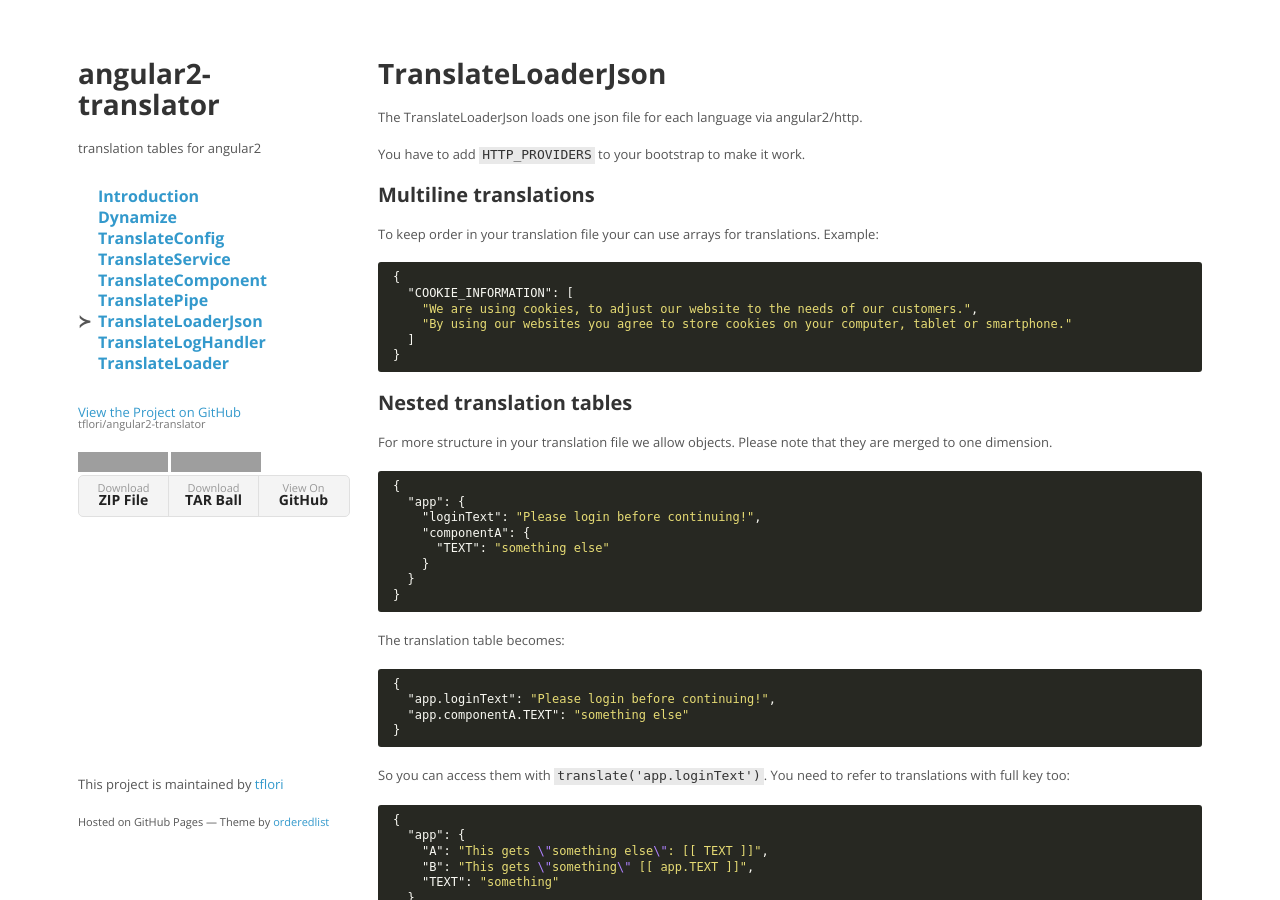
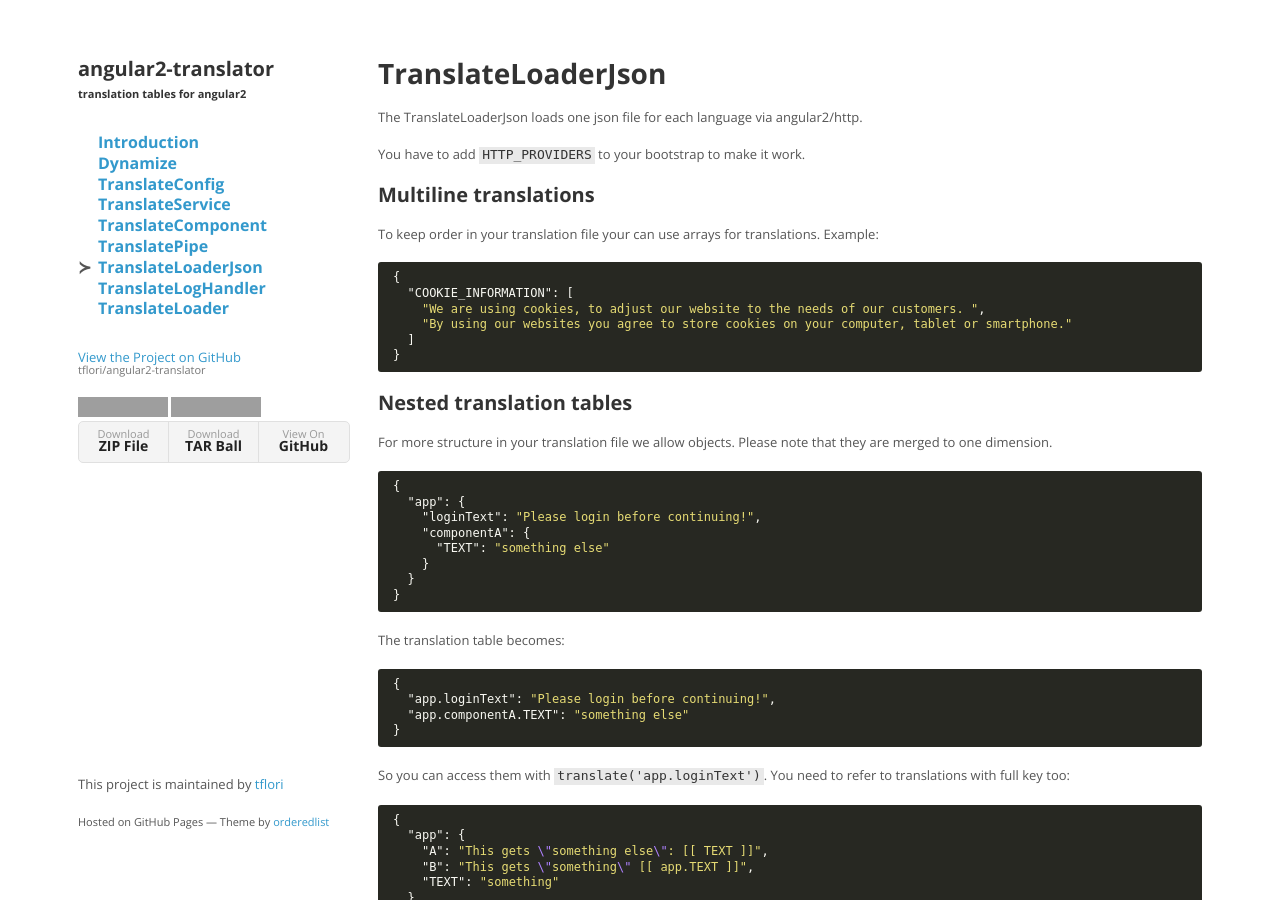
Before and after one commit to tflori/angular-translator, a Jekyll site: the page built from docs/TranslateLoaderJson.md, in a window 1280 px wide and 900 px high. Built offline with Jekyll 4.4.1, drawn with Linux system fonts in a browser that asks for light colours; grey boxes are pictures that could not be loaded.

Commit message:
fix bug in documentation

````diff
--- a/docs/TranslateLoaderJson.md
+++ b/docs/TranslateLoaderJson.md
@@ -16,7 +16,7 @@ To keep order in your translation file your can use arrays for translations. Exa
 ```json
 {
   "COOKIE_INFORMATION": [
-    "We are using cookies, to adjust our website to the needs of our customers.",
+    "We are using cookies, to adjust our website to the needs of our customers. ",
     "By using our websites you agree to store cookies on your computer, tablet or smartphone."
   ]
 }
--- a/docs/_layouts/default.html
+++ b/docs/_layouts/default.html
@@ -15,8 +15,7 @@
   <body>
     <div class="wrapper">
       <header>
-        <h1>angular2-translator</h1>
-        <p>translation tables for angular2</p>
+        <h2>angular2-translator<br /><small>translation tables for angular2</small></h2>
 
         <menu>
           <ul>
````
